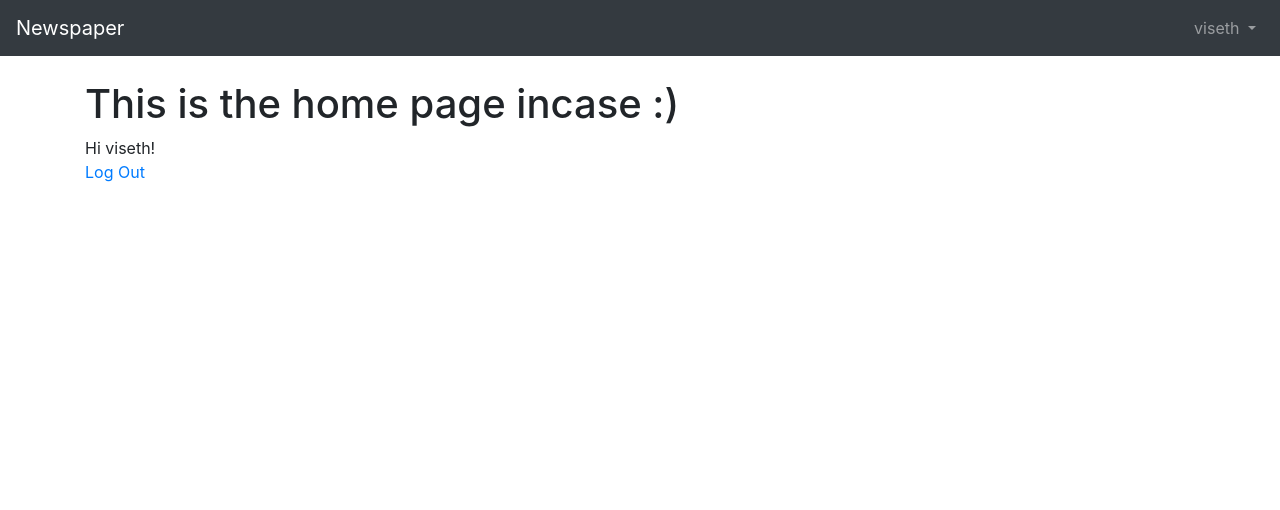
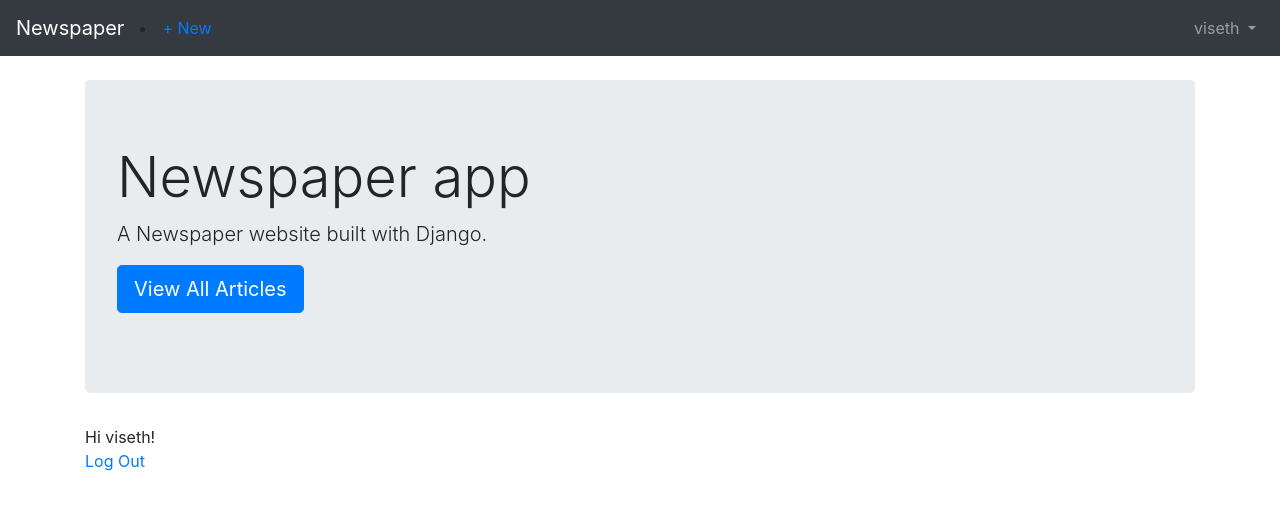
Before and after one commit to viseth89/wsv, a Django app: page / in a window 1280 px wide. Shown: the top 510 px of the page. Run offline with Django 3.2, Linux system fonts and the light colour scheme; the first user in the database is signed in; some libraries are stand-ins or nearby versions.

Commit message:
create page

```diff
--- a/ch6/articles/urls.py
+++ b/ch6/articles/urls.py
@@ -1,10 +1,11 @@
 from django.urls import path
 
-from .views import ArticleListView, ArticleUpdateView, ArticleDetailView, ArticleDeleteView
+from .views import ArticleListView, ArticleUpdateView, ArticleDetailView, ArticleDeleteView, ArticleCreateView
 
 urlpatterns = [
     path('<int:pk>/edit/', ArticleUpdateView.as_view(), name='article_edit'),
     path('<int:pk>/', ArticleDetailView.as_view(), name='article_detail'),
     path('<int:pk>/delete/', ArticleDeleteView.as_view(), name='article_delete'),
+    path('new/', ArticleCreateView.as_view(), name='article_new'),
     path('', ArticleListView.as_view(), name='article_list'),
 ]
--- a/ch6/templates/base.html
+++ b/ch6/templates/base.html
@@ -23,6 +23,8 @@
       </button>
       <div class="collapse navbar-collapse" id="navbarCollapse">
         {% if user.is_authenticated %}
+        <li class="nav-item"><a href="{% url 'article_new' %}">+ New</a></li>
+
           <ul class="navbar-nav ml-auto">
             <li class="nav-item">
               <a class="nav-link dropdown-toggle" href="#" id="userMenu"
--- a/ch6/templates/home.html
+++ b/ch6/templates/home.html
@@ -5,7 +5,14 @@
 {% endblock title%}
 
 {% block content %}
-<h1>This is the home page incase :) </h1>
+<div class="jumbotron">
+    <h1 class="display-4">Newspaper app</h1>
+    <p class="lead">A Newspaper website built with Django.</p>
+    <p class="lead">
+      <a class="btn btn-primary btn-lg" href="{% url 'article_list' %}"
+      role="button">View All Articles</a>
+    </p>
+    </div>
 {% if user.is_authenticated %}
     Hi {{ user.username  }}!
     <p><a href="{% url 'logout' %}">Log Out</a></p>
```
Also changed, not shown: ch6/articles/views.py (+6 -1 lines), ch6/templates/article_new.html (added, +9 -0 lines), ch6/db.sqlite3.
